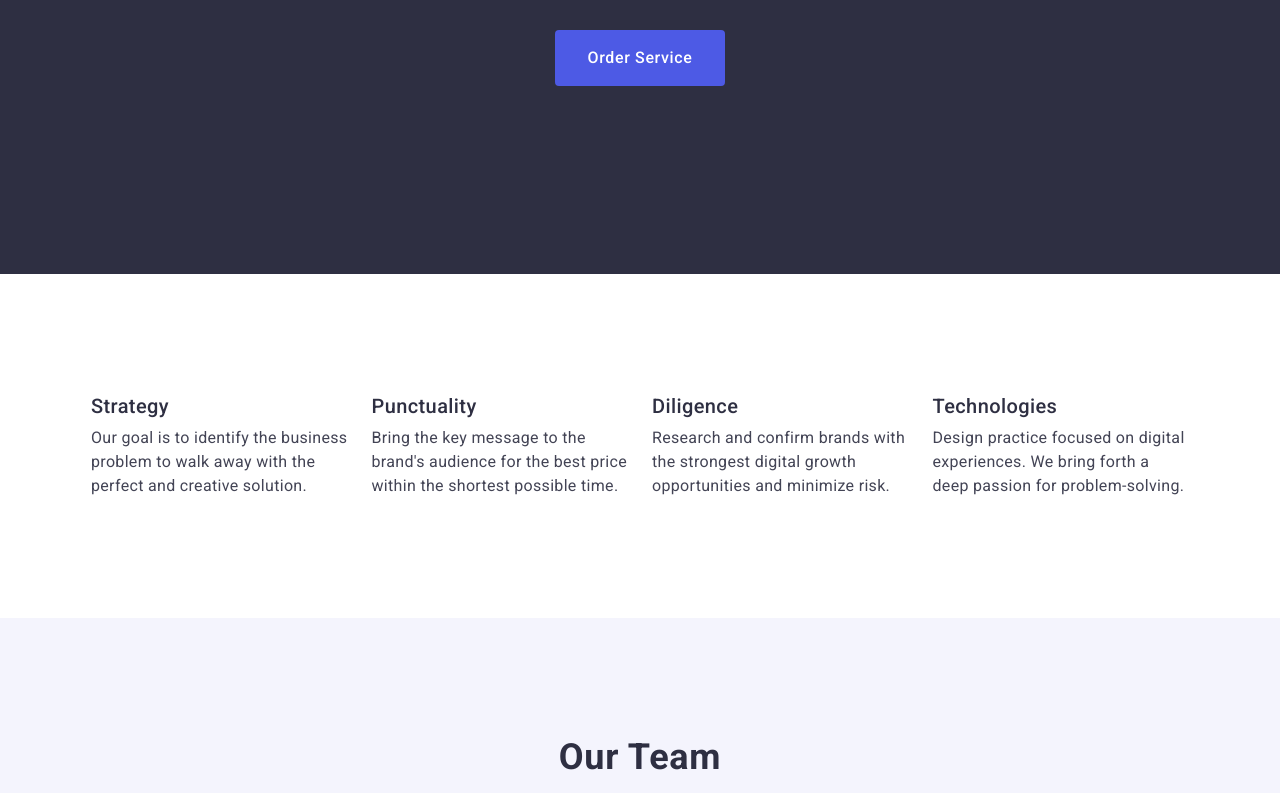
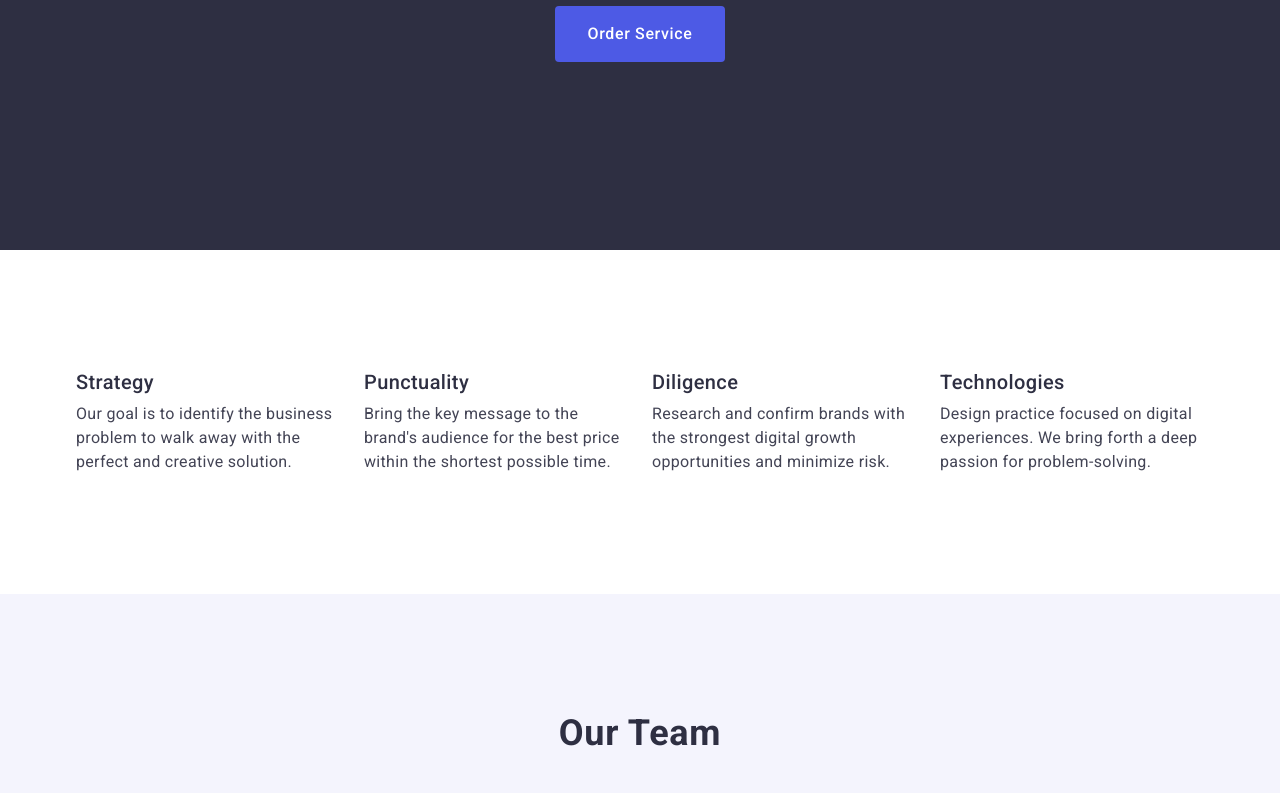
Before and after one commit to Onix43/goit-markup-hw-03, a plain HTML site: page index.html in a window 1280 px wide. Shown: the part 407-1200 px from the top of the page. Drawn offline with nearby package versions, Linux system fonts and the light colour scheme.

Commit message:
changed sizing

```diff
--- a/css/styles.css
+++ b/css/styles.css
@@ -14,9 +14,11 @@ body {
   display: flex;
 }
 .container {
-  width: 1128px;
+  box-sizing: border-box;
+  width: 1158px;
   margin: 0 auto;
-  padding: 0 15px;
+  padding-left: 15px;
+  padding-right: 15px;
 }
 .nav {
   display: flex;
```
